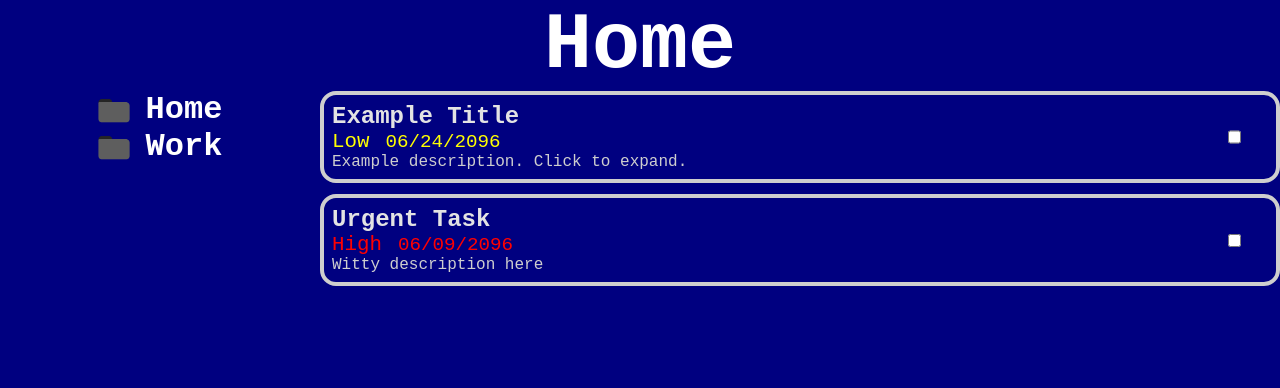
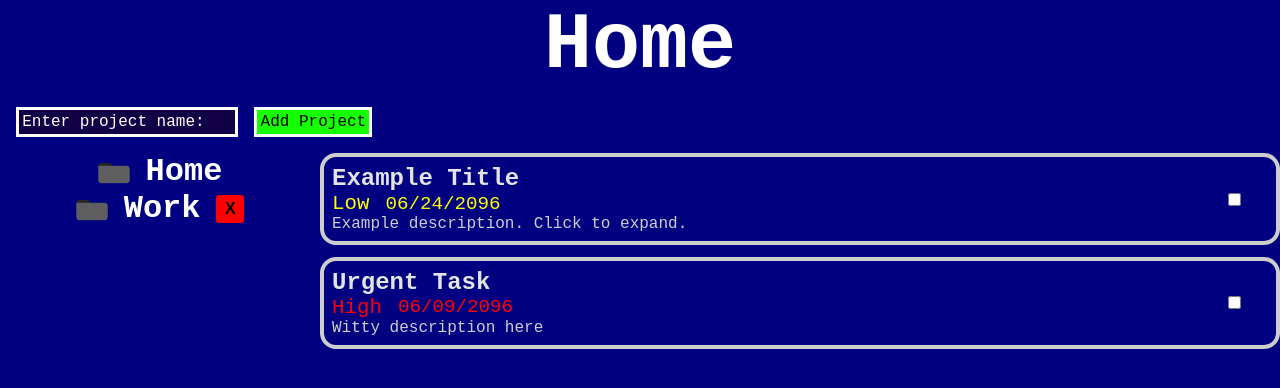
Before and after one commit to Noah-Gullo/todo-list, a website built with webpack: page src/template.html in a window 1280 px wide. Both pictures are taken after a click on the button "Home". Built offline with nearby package versions, Linux system fonts and the light colour scheme.

Commit message:
Add beginning user interaction and deleting projects

```diff
--- a/src/scripts/application.js
+++ b/src/scripts/application.js
@@ -1,4 +1,5 @@
 import folder from "../images/folder.png"
+import { renderProjects, switchProjects } from "./render.js"
 import {format} from "date-fns";
 export let projects = [];
 
@@ -65,7 +66,7 @@ class Task{
 
 class Project{
     todoList = [];
-    constructor(name, todoList){
+    constructor(name, randomId){
         if(!new.target){
             throw new TypeError("Called Project constructor without new");
         }
@@ -73,6 +74,7 @@ class Project{
         this.name = name;
         this.icon = folder;
         this.todoList = [];
+        this.id = randomId;
     }
 
     getName(){
@@ -85,6 +87,10 @@ class Project{
 
     getList(){
         return this.todoList;
+    }
+
+    getId(){
+        return this.id;
     }
 
     addToList(task){
@@ -113,13 +119,28 @@ function createTask(title, brief, dueDate, priority, description){
 }
 
 function createProject(name){
+    const alphabet = "abcdefghijklmnopqrstuvwxyz";
     if(name === undefined){
         throw new Error("Missing project constructor field");
     }
-    const newProject = new Project(name);
+    const newProject = new Project(name, alphabet[Math.floor(Math.random() * alphabet.length)] + crypto.randomUUID());
 
     projects.push(newProject);
     return newProject;
+}
+
+export function deleteProject(project){
+    for(let i = 0; i < projects.length; i++){
+        if(project.getName() === state.currProject){
+            state.currProject = projects[projects.indexOf(project) - 1].getName();
+        }
+
+        if(projects[i].getId() === project.getId()){
+            projects.splice(i, 1);
+        }
+    }
+    renderProjects();
+    switchProjects(state.currProject);
 }
 
 const homeProject = createProject("Home");
@@ -130,5 +151,3 @@ const testTask2 = createTask("Urgent Task", "Witty description here", format(new
 state.currProject = "Work";
 const testTask3 = createTask("Work Task", "Another Description", format(new Date(2096, 5, 15), "MM/dd/yyyy"), "Low", "This is an example work task.");
 state.currProject = "Home";
-
-console.log(projects);
--- a/src/scripts/render.js
+++ b/src/scripts/render.js
@@ -1,4 +1,4 @@
-import { state, projects} from "./application.js"
+import { state, projects, deleteProject} from "./application.js"
 
 export function renderAllTasks() {
     const taskContainer = document.getElementById("taskContainer");
@@ -156,22 +156,38 @@ export function renderProjects(){
     const projectContainer = document.getElementById("projectContainer");
     projectContainer.replaceChildren();
     for(let i = 0; i < projects.length; i++){
+        const project = projects[i];
         const projectDiv = document.createElement("div");
+
+        if(project.getName() == "Home"){
+            projectDiv.setAttribute("id", "Home");
+        }
+
         projectDiv.setAttribute("class", "project");
         const icon = document.createElement("img");
-        icon.src = projects[i].getIcon();
+        icon.src = project.getIcon();
         const name = document.createElement("button");
-        name.textContent = projects[i].getName();
-        name.addEventListener("click", () => switchProjects(projects[i].getName()));
+        name.textContent = project.getName();
+        name.addEventListener("click", () => switchProjects(project.getName()));
 
         projectDiv.appendChild(icon);
         projectDiv.appendChild(name);
+        if(project.getName() != "Home"){
+            const deleteButton = document.createElement("button");
+            deleteButton.textContent = "X";
+            deleteButton.setAttribute("class", "delete");
+            deleteButton.addEventListener("click", () =>{
+                deleteProject(project);
+            });
+            projectDiv.appendChild(deleteButton);
+        }
+
         projectContainer.appendChild(projectDiv);
     }
 }
 
 // When a project button is clicked, change the title and render all associated tasks
-function switchProjects(projectName){
+export function switchProjects(projectName){
     const title = document.getElementById("projectTitle");
     state.currProject = projectName;
     title.textContent = projectName;
--- a/src/styles.css
+++ b/src/styles.css
@@ -29,6 +29,43 @@ h1:hover{
     font-weight: 900;
 }
 
+#userInput{
+    display: flex;
+    margin: 1em;
+    gap: 1em;
+}
+
+#userInput > form > input,
+#userInput > button{
+    border: 0.2rem solid white;
+    padding: 0.2em;
+    font-size: 1rem;
+}
+
+#userInput > form > input{
+    background-color: rgb(18, 0, 71);
+    color: white;
+}
+
+#userInput > form > input::placeholder{
+    color: white;
+}
+
+#userInput > button{
+    background-color: rgb(21, 255, 0);
+}
+
+#userInput > button:hover{
+    background-color: rgb(18, 212, 1);
+    font-size: 1.05rem;
+    font-weight: 600;
+}
+
+#userInput > button:active{
+    background-color: rgb(15, 177, 0);
+    font-size: 0.95rem;
+}
+
 #content{
     display: grid;
     grid-template-columns: 1fr 3fr;
@@ -50,33 +87,53 @@ h1:hover{
 
 #projectContainer .project{
     display: flex;
+    align-items: center;
     gap: 0.5em;
     color: white;
 }
 
-#projectContainer .project:hover{
+#projectContainer .project:hover > button:first-of-type{
     color: gray;
     text-decoration: underline gray;
 }
 
-#projectContainer .project:active{
+#projectContainer .project .delete{
+    font-family: Arial, Helvetica, sans-serif;
+    width: 1.74em;
+    height: 1.74em;
+    border: none;
+    border-radius: 0.2rem;
+    background-color: red;
+    font-size: 1rem;
+    font-weight: bolder;
+}
+
+#projectContainer .project .delete:hover{
+    background-color: rgb(255, 87, 87);
+}
+
+#projectContainer .project .delete:active{
+    background-color: rgb(117, 0, 0);
+}
+
+#projectContainer .project > button:first-of-type:active{
     color: rgb(52, 52, 52);
     text-decoration: underline rgb(52, 52, 52);
 }
 
-#projectContainer .project > button{
+#projectContainer .project > button:first-of-type{
     border: none;
     color: var(--bold-text);
     font-size: 2rem;
     font-weight: bold
 }
 
-#projectContainer .project >button:hover{
+#projectContainer .project > button:first-of-type:hover{
     transform: rotate(2deg);
     color: #a9a8a8;
 }
 
-#projectContainer .project >button:active{
+#projectContainer .project > button:first-of-type:active{
     color: #5f5f5f;
 }
 
--- a/src/template.html
+++ b/src/template.html
@@ -9,13 +9,16 @@
     <body>
         <h1 id="projectTitle">Home</h1>
 
+        <div id="userInput">
+            <form id="addProject">
+                    <input type="text" placeholder="Enter project name:"></input>
+            </form>
+            <button>Add Project</button>
+        </div>
+
         <div id="content">
-            <div id="projectContainer">
-
-            </div>
-            <div id="taskContainer">
-
-            </div>
+            <div id="projectContainer"></div>
+            <div id="taskContainer"></div>
         </div>
     </body>
 </html>
```
